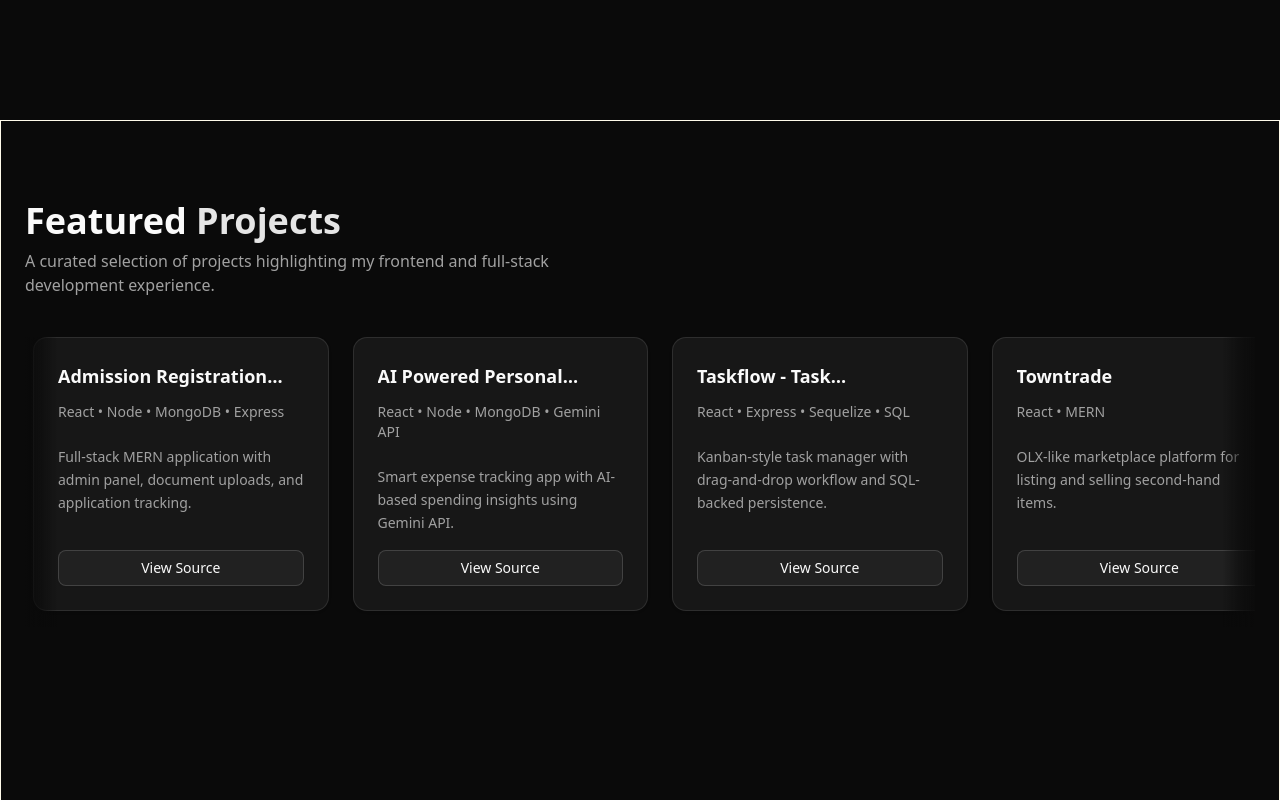
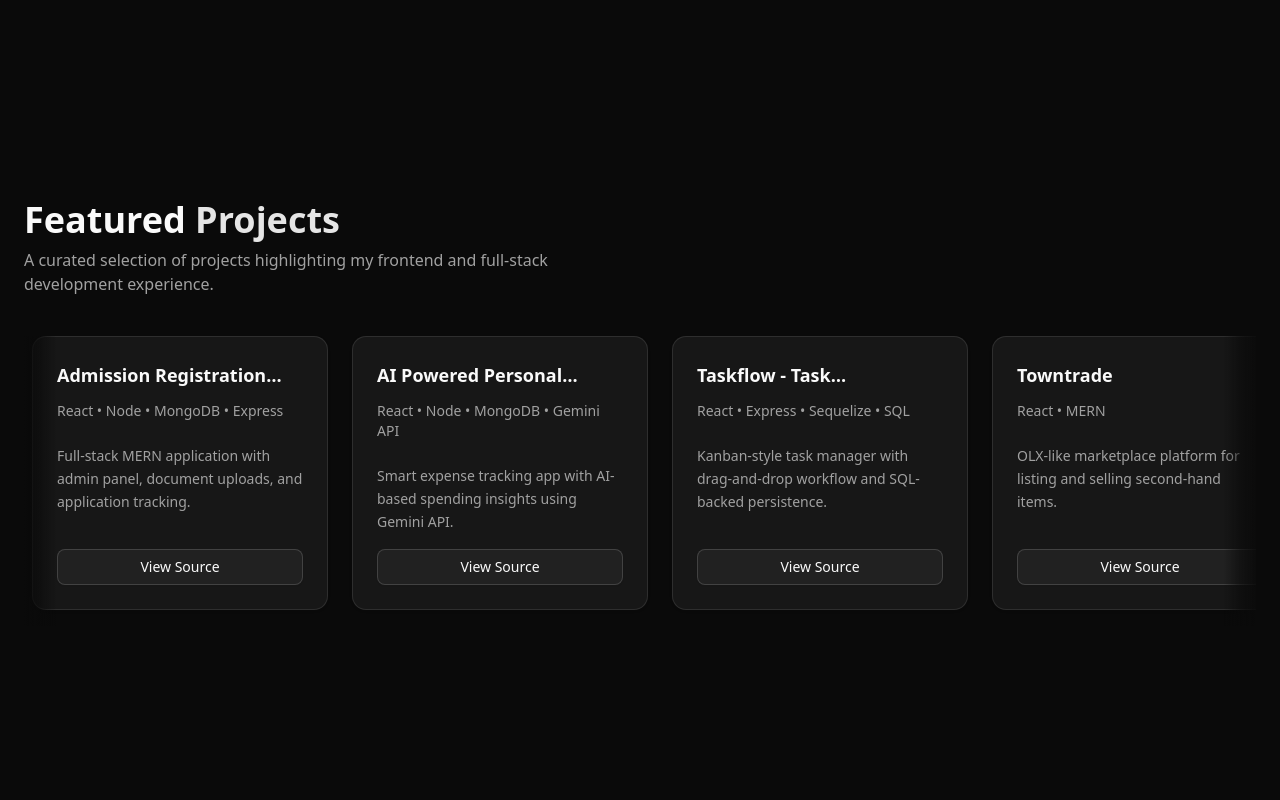
Before and after one commit to Tarun-Vaghela90/portfolio, a React (Vite) app in the folder portfolio/: page / in a window 1280 px wide. Shown: the part 680-1480 px from the top of the page. Built offline with nearby package versions, Linux system fonts and the light colour scheme.

Commit message:
Update Projects.jsx
remove border

```diff
--- a/portfolio/src/Pages/Projects/Projects.jsx
+++ b/portfolio/src/Pages/Projects/Projects.jsx
@@ -40,7 +40,7 @@ export default function Projects() {
   ];
 
   return (
-    <section className="py-20 bg-background text-foreground h-screen border border-amber-50">
+    <section className="py-20 bg-background text-foreground h-screen">
       <div className="max-w-7xl mx-auto px-6">
         {/* HEADER */}
         <div className="mb-10">
```
